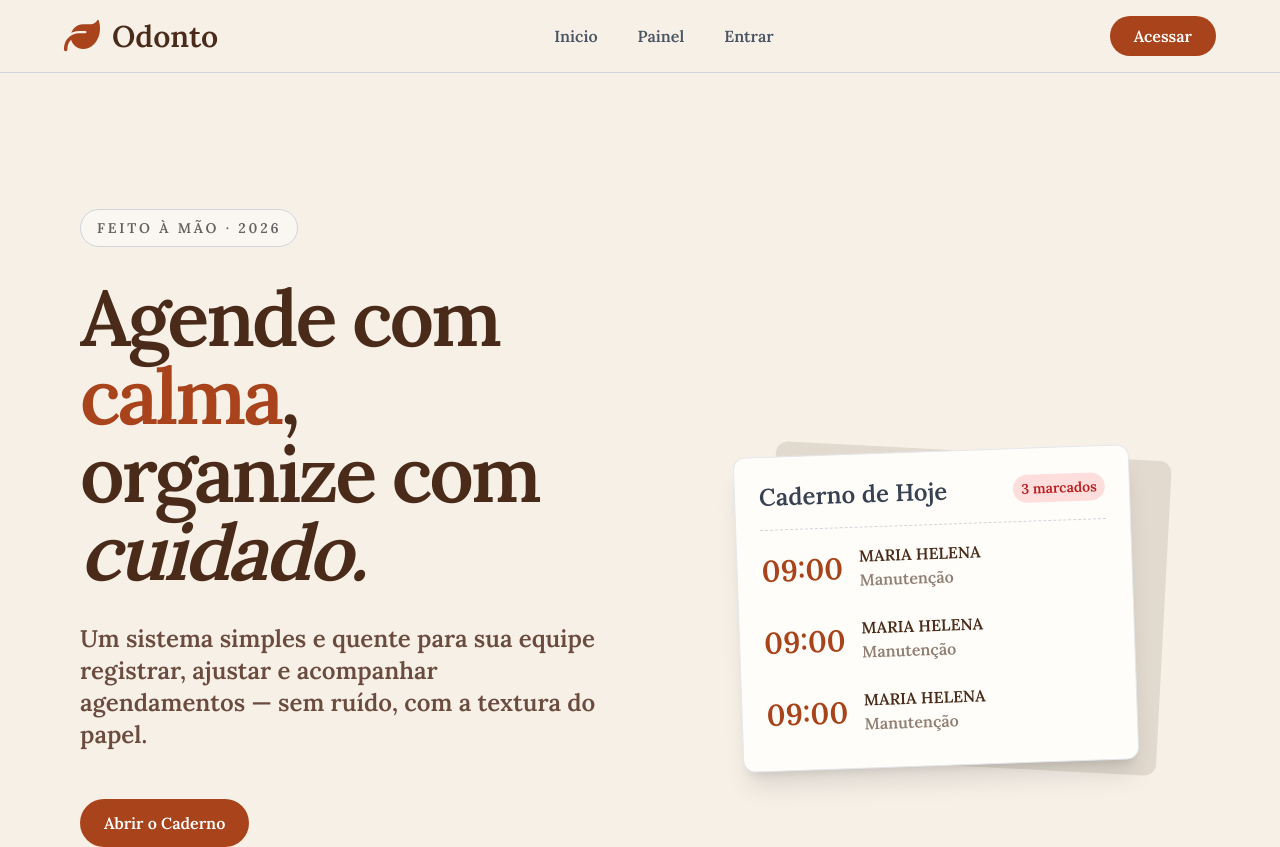
After one commit to helenojose/ProjetoLucas, a Django app: page / in a window 1280 px wide. The commit adds this page. Run offline with Django 5.2, Linux system fonts and the light colour scheme; some libraries are stand-ins or nearby versions.

Commit message:
Visual da tela home, ainda incompleto

```diff
--- /dev/null
+++ b/appcore/templates/home.html
@@ -0,0 +1,151 @@
+{% extends 'base.html' %}
+{% block content %}
+
+<body class="bg-[#F6F0E7] min-h-screen font-['Lora']">
+    <!--inicio sidbar-->
+    <div class="border-b border-gray-300">
+
+        <div class="flex items-center justify-between px-6 md:px-10 lg:px-16 py-4">
+
+            <!-- Logo -->
+            <div class="flex items-center gap-3 text-[#A8431B]">
+
+                <i class="fa-solid fa-leaf text-4xl"></i>
+                <h1 class="text-3xl font-['Lora'] text-[#4A2B1A]">
+                    Odonto
+                </h1>
+
+            </div>
+
+            <!-- Menu -->
+            <div class="flex items-center gap-4 md:gap-8 lg:gap-10 text-gray-600">
+
+                <h1 class="cursor-pointer">Inicio</h1>
+                <h1 class="cursor-pointer">Painel</h1>
+                <h1 class="cursor-pointer">Entrar</h1>
+
+            </div>
+
+            <!-- Botão -->
+            <a href="/login/">
+                <button class="bg-[#A8431B] text-white px-4 md:px-6 py-2 rounded-full">
+                    Acessar
+                </button>
+            </a>
+        </div>
+
+    </div>
+    <!--Fim sidbar-->
+<header>
+    <!--Inicio parte do titulo e do caderno no meio da tela (lado esquerdo e direito )-->
+   <section class="pt-16 sm:pt-20 md:pt-24">
+
+    <div class="flex flex-col md:flex-row items-center px-6 sm:px-10 md:px-10 lg:px-20 pt-10 gap-16">
+
+        <!-- Esquerda -->
+        <div class="w-full md:w-1/2">
+
+            <!-- Badge -->
+            <div class="w-fit border border-gray-300 bg-white/50 rounded-full mb-6 sm:mb-8">
+                <h1 class="text-black/60 px-4 py-2 text-xs sm:text-sm tracking-[0.2em]">
+                    FEITO À MÃO · 2026
+                </h1>
+            </div>
+
+            <!-- Título -->
+            <div class="max-w-3xl">
+
+                <h1 class=" text-4xl sm:text-5xl md:text-5xl lg:text-6xl xl:text-[78px] font-['Lora']
+                    text-[#4A2B1A] leading-[0.95] tracking-[-0.04em] ">
+                        Agende com
+                    <span class="text-[#A8431B]">calma</span>,
+                    <br>
+                        organize com
+                    <br>
+                    <span class="italic">
+                        cuidado.
+                    </span>
+                </h1>
+
+            </div>
+
+            <!-- Texto -->
+            <div class="max-w-xl">
+
+                <p class=" mt-6 sm:mt-8 text-lg sm:text-xl md:text-2xl leading-relaxed text-[#6b4b3e]">
+                    Um sistema simples e quente para sua equipe
+                    registrar, ajustar e acompanhar agendamentos —
+                    sem ruído, com a textura do papel.
+                </p>
+
+                <button class="bg-[#A8431B] rounded-full p-3 text-white pl-6 pr-6 mt-12 hover:scale-105 transition duration-500">
+                    Abrir o Caderno
+                </button>
+            </div>
+
+        </div>
+
+        <!-- Direita -->
+        <div class="relative w-full md:w-1/2 mt-12 md:mt-24 lg:mt-40 mx-auto flex justify-center">
+
+            <div class="absolute text-center left-6 md:left-16 lg:left-24 inset-0 bg-[#e2dacf] rounded-xl rotate-[3deg] w-full md:w-[85%] lg:w-3/4"></div>
+            <!--inicio do caderno com marcador de Historico de agendamentos-->
+            <div class="relative flex flex-col border boder-gray-300 bg-[#FFFDF9] w-full md:w-[85%] lg:w-3/4 p-6 rounded-xl rotate-[-2deg] shadow-xl hover:scale-105 transition duration-500">
+
+                <div class="flex justify-between items-center ">
+
+                    <h1 class="text-2xl text-gray-700">
+                        Caderno de Hoje
+                    </h1>
+                    <p class="bg-red-200/60 rounded-full p-1 text-sm pl-2 pr-2 text-red-700">
+                        3 marcados
+                    </p>
+
+                </div>
+
+                <!--Linha pontilhada-->
+                <div
+                    class="border-b border-dashed border-gray-300 my-4">
+                </div>
+                <!--Linha pontilhada-->
+
+                <!--Fim do caderno com marcador de Historico de agendamentos-->
+
+                <!--Inicio Historico de agendamentos-->
+                <div class="flex items-center gap-4 mb-2">
+                    <h1 class="text-3xl text-[#A8431B] "> 09:00 </h1>
+                    <div class="text-[#4A2B1A]">
+                        <p>MARIA HELENA</p>
+                        <P class="opacity-60">Manutenção</P>
+                    </div>
+                </div>
+
+                <div class="flex items-center gap-4 mt-4 mb-2">
+                    <h1 class="text-3xl text-[#A8431B] "> 09:00 </h1>
+                    <div class="text-[#4A2B1A]">
+                        <p>MARIA HELENA</p>
+                        <P class="opacity-60">Manutenção</P>
+                    </div>
+                </div>
+
+                <div class="flex items-center gap-4 mt-4 mb-2">
+                    <h1 class="text-3xl text-[#A8431B] "> 09:00 </h1>
+                    <div class="text-[#4A2B1A]">
+                        <p>MARIA HELENA</p>
+                        <P class="opacity-60">Manutenção</P>
+                    </div>
+                </div>
+                <!--Fim Historico de agendamentos-->
+
+            </div>
+
+        </div>
+
+    </div>
+<!--Inicio parte do titulo e do caderno no meio da tela (lado esquerdo e direito )-->
+
+</section>
+</header>
+</body>
+
+{% endblock %}
--- a/appcore/views.py
+++ b/appcore/views.py
@@ -5,3 +5,6 @@ def login(request):
 
 def cadastro(request):
     return render(request,'cadastro.html')
+
+def home(request):
+    return render(request,'home.html')
--- a/config/urls.py
+++ b/config/urls.py
@@ -18,10 +18,12 @@ from django.contrib import admin
 from django.urls import path
 from appcore.views import login
 from appcore.views import cadastro
+from appcore.views import home
 
 urlpatterns = [
     path('admin/', admin.site.urls),
 
     path('login/', login),
     path('cadastro/', cadastro),
+    path('', home),
 ]
```
Also changed, not shown: appcore/templates/cadastro.html (+79 -17 lines), appcore/templates/login.html (+76 -17 lines).
